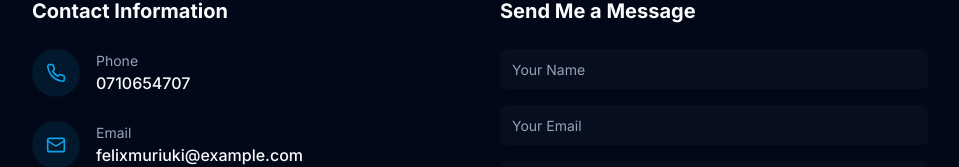
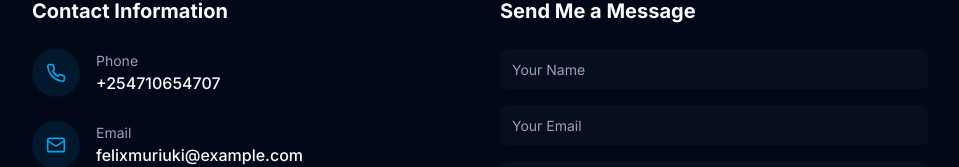
Before and after one commit to Fmmuriuki/muriuki-muriithi-portfolio-site, a React (Vite) app: page / in a window 1280 px wide. Shown: the part 5247-5414 px from the top of the page, without its empty margins (160-1119 px from the left). Built offline with nearby package versions, Linux system fonts and the light colour scheme.

Commit message:
updated 254

```diff
--- a/src/components/ContactSection.tsx
+++ b/src/components/ContactSection.tsx
@@ -52,7 +52,7 @@ export function ContactSection() {
                 </div>
                 <div>
                   <p className="text-sm text-muted-foreground">Phone</p>
-                  <p className="font-medium">0710654707</p>
+                  <p className="font-medium">+254710654707</p>
                 </div>
               </div>
 
--- a/src/components/Footer.tsx
+++ b/src/components/Footer.tsx
@@ -27,7 +27,7 @@ export function Footer() {
               <Linkedin size={18} />
             </a>
             <a
-              href="mailto:felixmuriuki@example.com"
+              href="mailto:fmwmuriuki@gmail.com"
               className="h-10 w-10 rounded-full bg-background flex items-center justify-center hover:bg-primary hover:text-white transition-colors"
             >
               <Mail size={18} />
```
